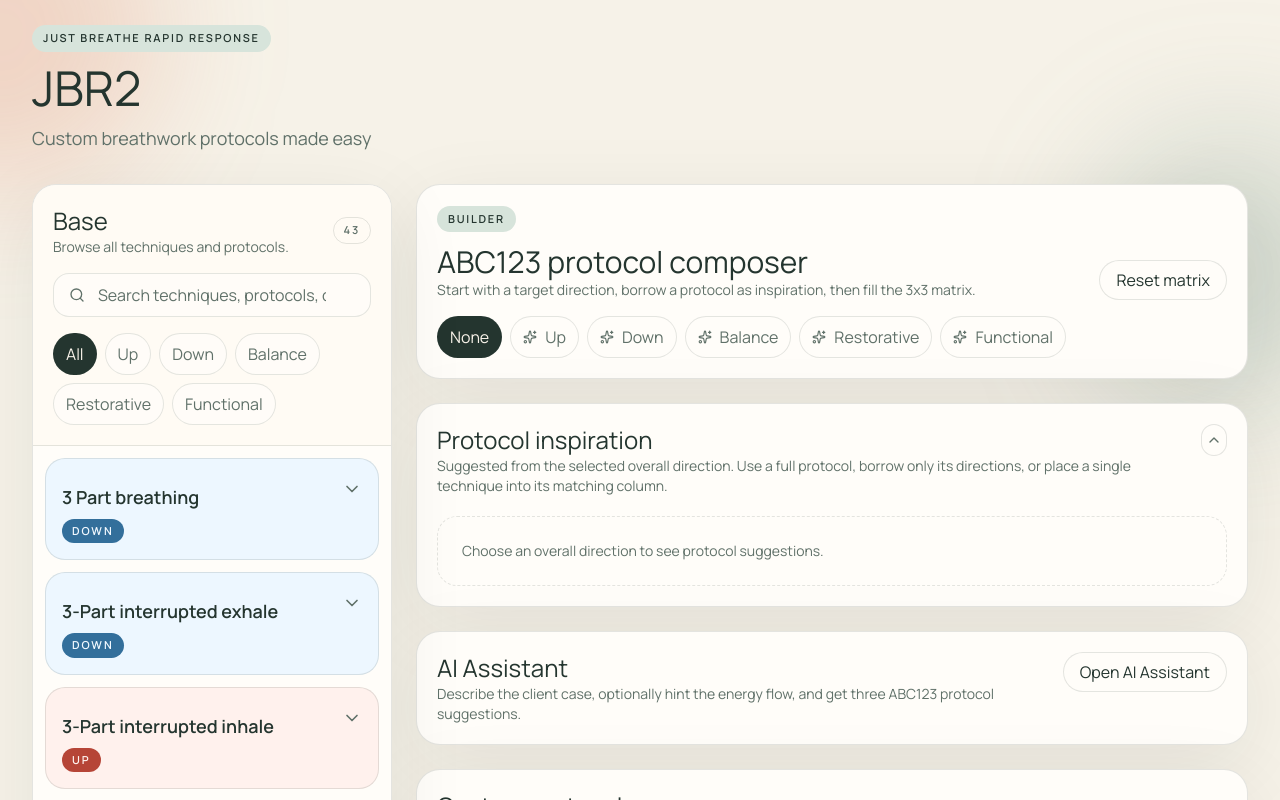
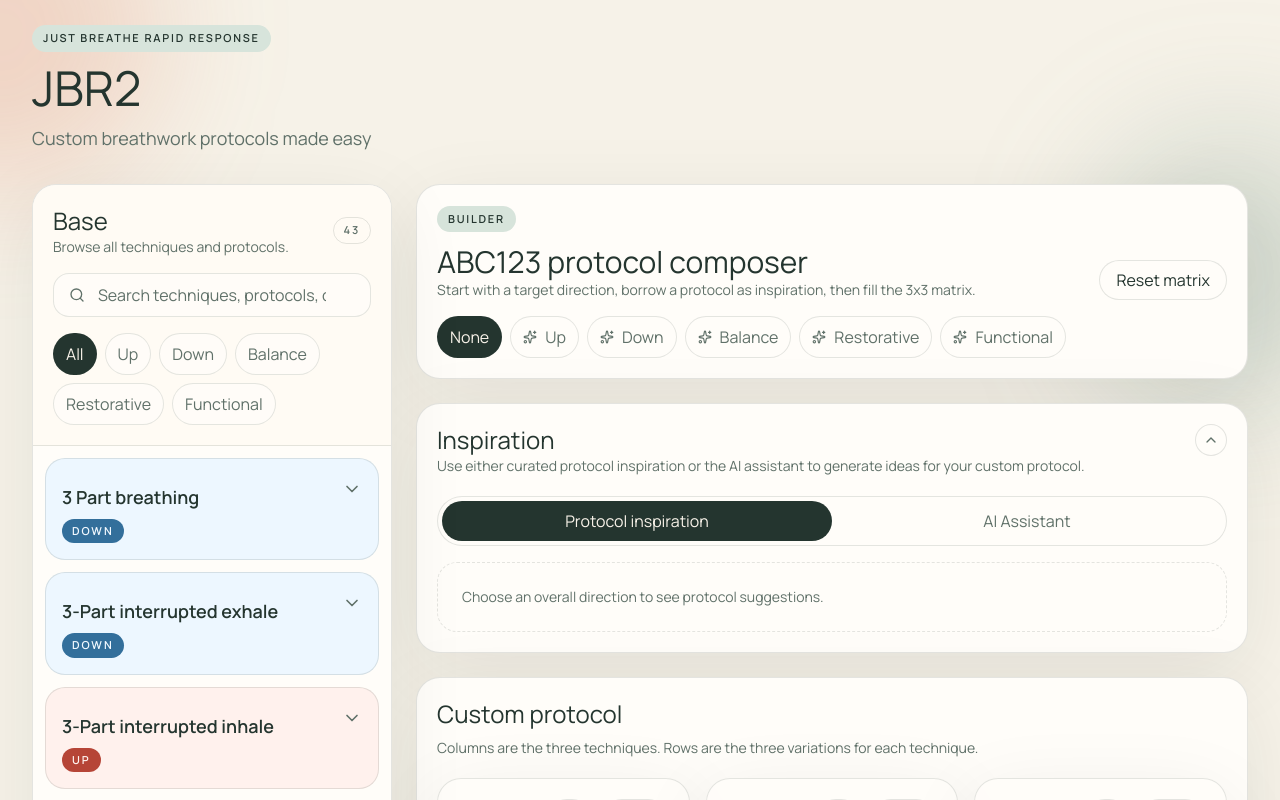
Before and after one commit to ralfw-vibe-coding/Just-Breathe-Rapid-Response-App, a React (Vite) app: page / in a window 1280 px wide. Shown: the top 800 px of the page. Built offline with nearby package versions, Linux system fonts and the light colour scheme.

Commit message:
ai assistant und protocols in einer karte

```diff
--- a/src/App.tsx
+++ b/src/App.tsx
@@ -2,7 +2,6 @@ import { useEffect, useMemo, useState } from "react";
 import {
   CircleX,
   ChevronDown,
-  ChevronUp,
   FileText,
   Info,
   GitBranchPlus,
@@ -71,7 +70,12 @@ const STORAGE_KEY = "jbr2-custom-protocol";
 type PersistedBuilderState = {
   overallDirection: Direction | "";
   builder: BuilderColumn[];
-  isProtocolInspirationCollapsed: boolean;
+  isInspirationCollapsed: boolean;
+  inspirationTab: "protocols" | "ai";
+  aiCaseInput: string;
+  aiOverallHint: Direction | "";
+  aiPhaseHints: Array<Direction | "">;
+  aiSuggestions: AiSuggestion[];
 };
 
 function App() {
@@ -84,14 +88,14 @@ function App() {
   const [openTechniqueId, setOpenTechniqueId] = useState<string | null>(null);
   const [overallDirection, setOverallDirection] = useState<Direction | "">("");
   const [builder, setBuilder] = useState<BuilderColumn[]>(DEFAULT_BUILDER);
-  const [isAiAssistantOpen, setIsAiAssistantOpen] = useState(false);
+  const [isInspirationCollapsed, setIsInspirationCollapsed] = useState(false);
+  const [inspirationTab, setInspirationTab] = useState<"protocols" | "ai">("protocols");
   const [aiCaseInput, setAiCaseInput] = useState("");
   const [aiOverallHint, setAiOverallHint] = useState<Direction | "">("");
   const [aiPhaseHints, setAiPhaseHints] = useState<Array<Direction | "">>(["", "", ""]);
   const [aiSuggestions, setAiSuggestions] = useState<AiSuggestion[]>([]);
   const [aiError, setAiError] = useState<string | null>(null);
   const [isAiLoading, setIsAiLoading] = useState(false);
-  const [isProtocolInspirationCollapsed, setIsProtocolInspirationCollapsed] = useState(false);
   const [hasHydratedBuilder, setHasHydratedBuilder] = useState(false);
 
   useEffect(() => {
@@ -149,7 +153,22 @@ function App() {
               : ["", "", ""],
         })),
       );
-      setIsProtocolInspirationCollapsed(Boolean(parsed.isProtocolInspirationCollapsed));
+      setIsInspirationCollapsed(Boolean(parsed.isInspirationCollapsed));
+      setInspirationTab(parsed.inspirationTab === "ai" ? "ai" : "protocols");
+      setAiCaseInput(typeof parsed.aiCaseInput === "string" ? parsed.aiCaseInput : "");
+      setAiOverallHint(
+        parsed.aiOverallHint === "" || DIRECTIONS.includes(parsed.aiOverallHint as Direction)
+          ? (parsed.aiOverallHint as Direction | "")
+          : "",
+      );
+      setAiPhaseHints(
+        Array.isArray(parsed.aiPhaseHints) && parsed.aiPhaseHints.length === 3
+          ? parsed.aiPhaseHints.map((hint) =>
+              hint === "" || DIRECTIONS.includes(hint as Direction) ? (hint as Direction | "") : "",
+            )
+          : ["", "", ""],
+      );
+      setAiSuggestions(Array.isArray(parsed.aiSuggestions) ? parsed.aiSuggestions : []);
       setHasHydratedBuilder(true);
     } catch {
       window.localStorage.removeItem(STORAGE_KEY);
@@ -165,11 +184,16 @@ function App() {
     const payload: PersistedBuilderState = {
       overallDirection,
       builder,
-      isProtocolInspirationCollapsed,
+      isInspirationCollapsed,
+      inspirationTab,
+      aiCaseInput,
+      aiOverallHint,
+      aiPhaseHints,
+      aiSuggestions,
     };
 
     window.localStorage.setItem(STORAGE_KEY, JSON.stringify(payload));
-  }, [overallDirection, builder, isProtocolInspirationCollapsed, hasHydratedBuilder]);
+  }, [overallDirection, builder, isInspirationCollapsed, inspirationTab, aiCaseInput, aiOverallHint, aiPhaseHints, aiSuggestions, hasHydratedBuilder]);
 
   useEffect(() => {
     if (!openTechniqueId) {
@@ -264,7 +288,13 @@ function App() {
   function resetBuilder() {
     setBuilder(DEFAULT_BUILDER);
     setOverallDirection("");
-    setIsProtocolInspirationCollapsed(false);
+    setIsInspirationCollapsed(false);
+    setInspirationTab("protocols");
+    setAiCaseInput("");
+    setAiOverallHint("");
+    setAiPhaseHints(["", "", ""]);
+    setAiSuggestions([]);
+    setAiError(null);
     window.localStorage.removeItem(STORAGE_KEY);
   }
 
@@ -387,12 +417,10 @@ function App() {
             overallDirection={overallDirection}
             onOverallDirectionChange={setOverallDirection}
             suggestedProtocols={suggestedProtocols}
-            isProtocolInspirationCollapsed={isProtocolInspirationCollapsed}
-            onToggleProtocolInspiration={() =>
-              setIsProtocolInspirationCollapsed((current) => !current)
-            }
-            isAiAssistantOpen={isAiAssistantOpen}
-            onToggleAiAssistant={() => setIsAiAssistantOpen((current) => !current)}
+            isInspirationCollapsed={isInspirationCollapsed}
+            onToggleInspirationCollapsed={() => setIsInspirationCollapsed((current) => !current)}
+            inspirationTab={inspirationTab}
+            onInspirationTabChange={setInspirationTab}
             aiCaseInput={aiCaseInput}
             onAiCaseInputChange={setAiCaseInput}
             aiOverallHint={aiOverallHint}
@@ -442,12 +470,10 @@ function App() {
           overallDirection={overallDirection}
           onOverallDirectionChange={setOverallDirection}
           suggestedProtocols={suggestedProtocols}
-          isProtocolInspirationCollapsed={isProtocolInspirationCollapsed}
-          onToggleProtocolInspiration={() =>
-            setIsProtocolInspirationCollapsed((current) => !current)
-          }
-          isAiAssistantOpen={isAiAssistantOpen}
-          onToggleAiAssistant={() => setIsAiAssistantOpen((current) => !current)}
+          isInspirationCollapsed={isInspirationCollapsed}
+          onToggleInspirationCollapsed={() => setIsInspirationCollapsed((current) => !current)}
+          inspirationTab={inspirationTab}
+          onInspirationTabChange={setInspirationTab}
           aiCaseInput={aiCaseInput}
           onAiCaseInputChange={setAiCaseInput}
           aiOverallHint={aiOverallHint}
@@ -700,10 +726,10 @@ type BuilderPanelProps = {
   overallDirection: Direction | "";
   onOverallDirectionChange: (direction: Direction | "") => void;
   suggestedProtocols: Technique[];
-  isProtocolInspirationCollapsed: boolean;
-  onToggleProtocolInspiration: () => void;
-  isAiAssistantOpen: boolean;
-  onToggleAiAssistant: () => void;
+  isInspirationCollapsed: boolean;
+  onToggleInspirationCollapsed: () => void;
+  inspirationTab: "protocols" | "ai";
+  onInspirationTabChange: (value: "protocols" | "ai") => void;
   aiCaseInput: string;
   onAiCaseInputChange: (value: string) => void;
   aiOverallHint: Direction | "";
@@ -733,10 +759,10 @@ function BuilderPanel({
   overallDirection,
   onOverallDirectionChange,
   suggestedProtocols,
-  isProtocolInspirationCollapsed,
-  onToggleProtocolInspiration,
-  isAiAssistantOpen,
-  onToggleAiAssistant,
+  isInspirationCollapsed,
+  onToggleInspirationCollapsed,
+  inspirationTab,
+  onInspirationTabChange,
   aiCaseInput,
   onAiCaseInputChange,
   aiOverallHint,
@@ -805,21 +831,33 @@ function BuilderPanel({
         <CardHeader>
           <div className="flex items-start justify-between gap-3">
             <div>
-              <CardTitle className="text-2xl">Protocol inspiration</CardTitle>
+              <CardTitle className="text-2xl">Inspiration</CardTitle>
               <CardDescription>
-                Suggested from the selected overall direction. Use a full protocol, borrow only its directions, or place a single technique into its matching column.
+                Use either curated protocol inspiration or the AI assistant to generate ideas for your custom protocol.
               </CardDescription>
             </div>
             <IconActionButton
-              label={isProtocolInspirationCollapsed ? "Expand protocol inspiration" : "Collapse protocol inspiration"}
-              onClick={onToggleProtocolInspiration}
+              label={isInspirationCollapsed ? "Expand inspiration" : "Collapse inspiration"}
+              onClick={onToggleInspirationCollapsed}
             >
-              {isProtocolInspirationCollapsed ? <ChevronDown className="h-4 w-4" /> : <ChevronUp className="h-4 w-4" />}
+              <ChevronDown
+                className={cn(
+                  "h-4 w-4 transition-transform",
+                  isInspirationCollapsed ? "rotate-0" : "rotate-180",
+                )}
+              />
             </IconActionButton>
           </div>
         </CardHeader>
-        {isProtocolInspirationCollapsed ? null : (
-          <CardContent>
+        {isInspirationCollapsed ? null : (
+          <CardContent className="space-y-6">
+            <Tabs value={inspirationTab} onValueChange={(value) => onInspirationTabChange(value as "protocols" | "ai")}>
+              <TabsList>
+                <TabsTrigger value="protocols">Protocol inspiration</TabsTrigger>
+                <TabsTrigger value="ai">AI Assistant</TabsTrigger>
+              </TabsList>
+
+              <TabsContent value="protocols" className="space-y-4">
                 {overallDirection === "" ? (
                   <div className="rounded-[1.25rem] border border-dashed border-[color:var(--border)] bg-[color:var(--surface)] p-6 text-sm text-[color:var(--muted-foreground)]">
                     Choose an overall direction to see protocol suggestions.
@@ -842,26 +880,9 @@ function BuilderPanel({
                     ))}
                   </div>
                 )}
-          </CardContent>
-        )}
-      </Card>
+              </TabsContent>
 
-      <Card>
-        <CardHeader>
-          <div className="flex items-start justify-between gap-3">
-            <div>
-              <CardTitle className="text-2xl">AI Assistant</CardTitle>
-              <CardDescription>
-                Describe the client case, optionally hint the energy flow, and get three ABC123 protocol suggestions.
-              </CardDescription>
-            </div>
-            <Button variant="outline" onClick={onToggleAiAssistant}>
-              {isAiAssistantOpen ? "Hide AI Assistant" : "Open AI Assistant"}
-            </Button>
-          </div>
-        </CardHeader>
-        {isAiAssistantOpen ? (
-          <CardContent className="space-y-6">
+              <TabsContent value="ai" className="space-y-6">
                 <div className="space-y-2">
                   <label className="text-sm font-medium text-[color:var(--muted-foreground)]">
                     What did you observe and what did the client tell you?
@@ -957,8 +978,10 @@ function BuilderPanel({
                     ))}
                   </div>
                 ) : null}
+              </TabsContent>
+            </Tabs>
           </CardContent>
-        ) : null}
+        )}
       </Card>
 
       <Card>
```
Lines whose indentation alone changed are shown as unchanged.
